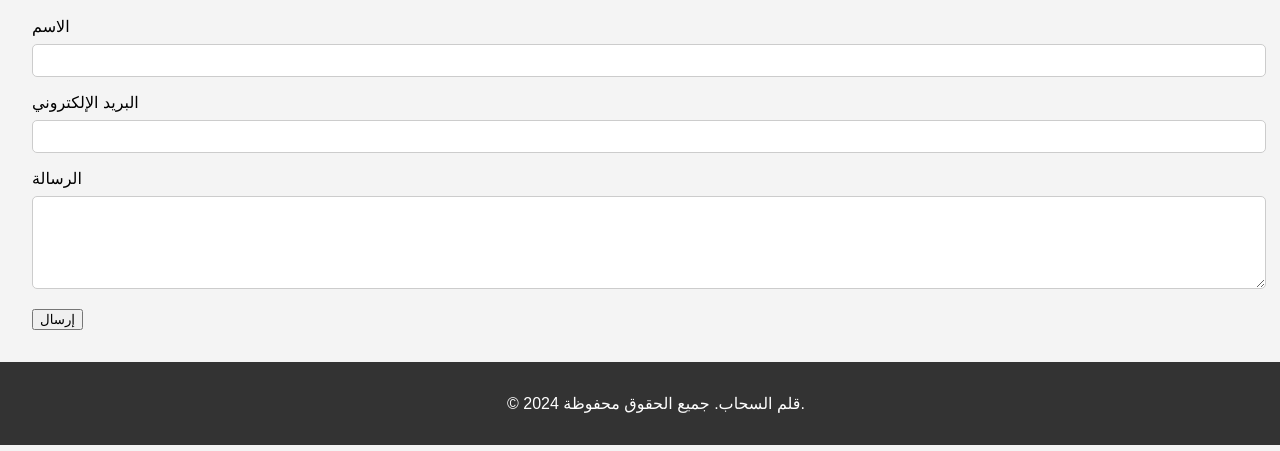
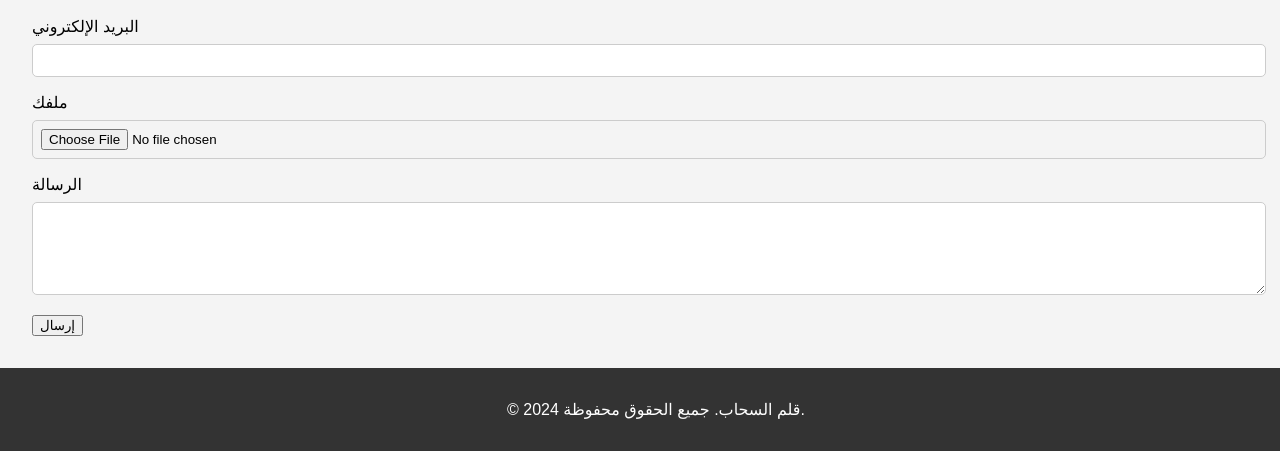
Before and after one commit to amkhasib/QalamAISahab, a plain HTML site: page contact.html in a window 1280 px wide. Shown: the part 365-816 px from the top of the page. Drawn offline with Linux system fonts and the light colour scheme.

Commit message:
contact.html

```diff
--- a/contact.html
+++ b/contact.html
@@ -78,14 +78,15 @@
     </nav>
     <div class="content">
         <h2>اتصل بنا</h2>
-        <form>
-            <div class="form-group">
-                <label for="name">الاسم</label>
-                <input type="text" id="name" name="name" required>
-            </div>
+        <!-- نموذج Formspree -->
+        <form action="https://formspree.io/f/xgveovjz" method="POST" enctype="multipart/form-data">
             <div class="form-group">
                 <label for="email">البريد الإلكتروني</label>
                 <input type="email" id="email" name="email" required>
+            </div>
+            <div class="form-group">
+                <label for="upload">ملفك</label>
+                <input type="file" id="upload" name="upload">
             </div>
             <div class="form-group">
                 <label for="message">الرسالة</label>
```
